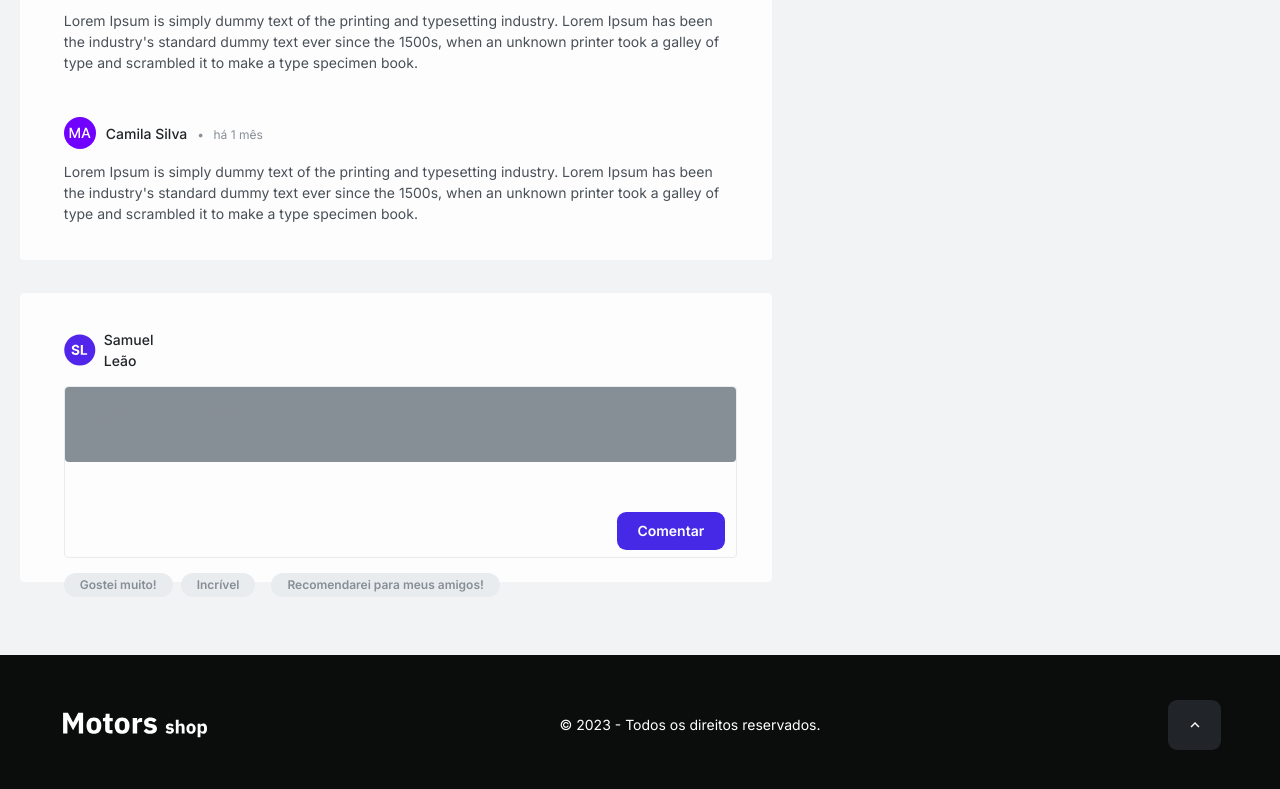
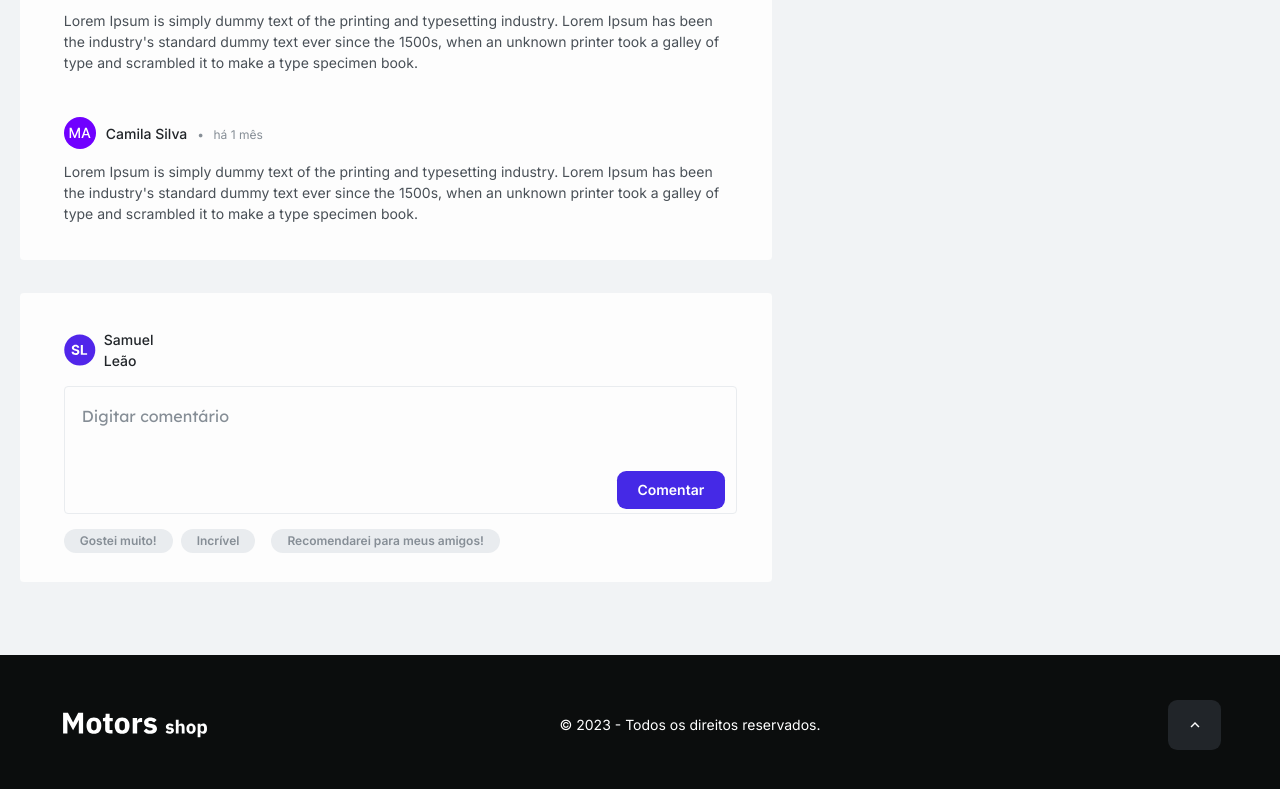
Before and after one commit to MatheusMoura-M/e-commerce-cars-shop-front, a React (Vite) app: page /detail-card in a window 1280 px wide. Shown: the part 1254-2043 px from the top of the page. Built offline with nearby package versions, Linux system fonts and the light colour scheme.

Commit message:
att branch

```diff
--- a/src/components/boxComment/index.tsx
+++ b/src/components/boxComment/index.tsx
@@ -14,7 +14,6 @@ export const BoxComment = ({ isLogged }: IHeaderProps) => {
   const {
     register,
     handleSubmit,
-    // getValues,
     formState: { errors },
   } = useForm<iComment>({
     resolver: yupResolver(formSchema),
@@ -37,7 +36,7 @@ export const BoxComment = ({ isLogged }: IHeaderProps) => {
     >
       <Flex
         bg={"grey.10"}
-        h={{ base: 550, xl: 289 }}
+        h={{ base: 414, sm3: 289 }}
         w={{ base: "90%", sm4: 700, md: 752 }}
         p={
           isLogged
@@ -69,28 +68,25 @@ export const BoxComment = ({ isLogged }: IHeaderProps) => {
           borderColor={{ base: "transparent", xsm2: "grey.7" }}
           borderRadius={"4px"}
           flexDirection={"column"}
-          h={{ base: 200, xsm2: 400 }}
-          gap={{ base: "unset", xsm2: "50px" }}
+          h={{ base: 200, xsm2: 128 }}
+          gap={{ base: "unset", xsm2: "5px" }}
           _hover={{
             bg: { base: "transparent", xsm2: "grey.8" },
             borderColor: { base: "transparent", xsm2: "grey.7" },
           }}
           _focusWithin={{
             borderColor: { base: "transparent", xsm2: "brand.2" },
+            backgroundColor: "grey.10",
           }}
         >
           <Input
             id="comment"
             register={register}
-            type="text"
+            errorMessage={errors.comment?.message}
             placeholder="Digitar comentário"
             height="128px"
-            bg={"grey.3"}
             variant="outline"
-            borderRadius={"4px"}
-            _hover={{
-              bg: "grey.8",
-            }}
+            pb={{ base: "80px", xsm2: "25px" }}
           />
           <Flex
             justifyContent={{ base: "flex-start", xsm2: "flex-end" }}
--- a/src/components/form/input.tsx
+++ b/src/components/form/input.tsx
@@ -14,7 +14,7 @@ import { useState, ReactNode } from "react";
 import { AiFillEye, AiFillEyeInvisible } from "react-icons/ai";
 
 export const Input = ({
-  error = null,
+  errorMessage,
   icon: Icon,
   label,
   variant,
@@ -60,7 +60,7 @@ export const Input = ({
   };
 
   return (
-    <FormControl>
+    <FormControl mt={"4px"}>
       {!!label && <FormLabel>{label}</FormLabel>}
 
       <InputGroup flexDirection={"column"}>
@@ -81,19 +81,22 @@ export const Input = ({
             onChange(e);
           }}
           bg={"transparent"}
-          paddingBottom={{ base: "80px", xsm2: "25px" }}
           border={"1px solid"}
           borderColor={{ base: "grey.7", xsm2: "transparent" }}
+          borderRadius={"4px"}
           variant={variant}
           _hover={{
             bg: "grey.8",
             borderColor: "transparent",
           }}
           _placeholder={{ color: "grey.3" }}
-          size={"lg"}
+          size={"md"}
           h={height}
           maxH={{ base: 128, xsm2: 75 }}
-          _focus={{ borderColor: { base: "brand.2", xsm2: "transparent" } }}
+          _focus={{
+            borderColor: "brand.2",
+            backgroundColor: "grey.10",
+          }}
           _focusVisible={{
             borderColor: { base: "brand.2", xsm2: "transparent" },
           }}
@@ -102,7 +105,7 @@ export const Input = ({
         {showPass === true && (
           <InputRightElement>{showPassword({ showPass })}</InputRightElement>
         )}
-        {!!error && <FormErrorMessage>{error.message}</FormErrorMessage>}
+        {!!errorMessage && <FormErrorMessage>{errorMessage}</FormErrorMessage>}
       </InputGroup>
     </FormControl>
   );
--- a/src/context/webContext.tsx
+++ b/src/context/webContext.tsx
@@ -15,7 +15,7 @@ export interface iAuthProviderData {
 
 const AuthContext = createContext<iAuthProviderData>({} as iAuthProviderData);
 
-export const AuthProvider = ({ children }: iProviderProps): ReactNode => {
+export const AuthProvider = ({ children }: iProviderProps) => {
   const Navigate = useNavigate();
 
   const [show, setShow] = useState(false);
```
Also changed, not shown: src/@types/index.ts (+6 -6 lines).
